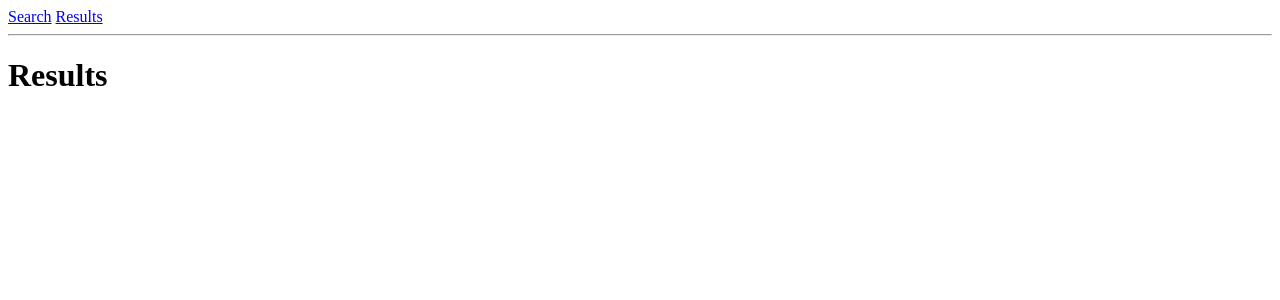
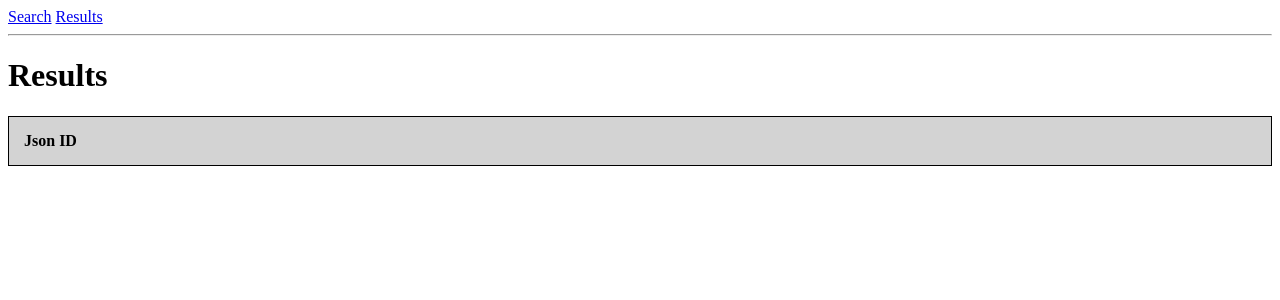
Before and after one commit to seng371-2019/Project, a Flask app: page /results in a window 1280 px wide. Shown: the top 300 px of the page. Run offline with Flask 2, Linux system fonts and the light colour scheme; lists and menus that the app fills with data are empty.

Commit message:
can now search and get accurate results displayed on the Results page

```diff
--- a/flask/app/routes.py
+++ b/flask/app/routes.py
@@ -5,17 +5,17 @@ from app import app
 from app.form import SearchForm
 from app.mongodb import FromMongo
 
+#list used to hold id's of query results
+result_id = []
 
-# Data used for testing. When the actual search results come back this will get replaced.
-test_id = ["20170831_162740_ssc1d1", "20170831_172754_101c", "Houston-East-20170831-103f-100d-0f4f-RGB"]
-
-
+#Querying min cloud cover
 def mincloudcover(collection, min):
 	for item in collection:
 		if item["properties"]["eo:cloud_cover"] < min:
 			collection.remove(item)
 	return collection
 
+#Querying max cloud cover
 def maxcloudcover(collection, max):
 	for item in collection:
 		if item["properties"]["eo:cloud_cover"] > max:
@@ -30,10 +30,10 @@ def filter(form):
 	my_cursor = []
 	for item in list:
 		my_cursor.append(item)
-
+	#query all items in the collection
 	my_cursor = mincloudcover(my_cursor, form.mincloudcover.data)
 	my_cursor = maxcloudcover(my_cursor, form.maxcloudcover.data)
-
+	#return cursor with remaining jsons
 	return my_cursor
 
 @app.route('/')
@@ -44,14 +44,15 @@ def home():
 def search():
 	form = SearchForm()
 	if form.validate_on_submit():
-		# data = FromMongo(query, skip, cursor)
+		#get query results
 		results = filter(form)
-		flash('Searching  dataset "{}" between {} and {} dates, between {} and {} times, with cloud cover in range {} to {}'.format(form.dataset.data, form.startdate.data, form.enddate.data, form.starttime.data, form.endtime.data, form.mincloudcover.data, form.maxcloudcover.data))
+
+		#flash('Searching  dataset "{}" between {} and {} dates, between {} and {} times, with cloud cover in range {} to {}'.format(form.dataset.data, form.startdate.data, form.enddate.data, form.starttime.data, form.endtime.data, form.mincloudcover.data, form.maxcloudcover.data))
 		for item in results:
-			flash(item["id"])
+			result_id.append(item["id"])
 		return redirect(url_for('results'))
 	return render_template('search.html', title='Search',form=form)
 
 @app.route('/results')
 def results():
-	return render_template('results.html', title='Results')
+	return render_template('results.html', title='Results', results = result_id)
--- a/flask/app/templates/base.html
+++ b/flask/app/templates/base.html
@@ -1,4 +1,20 @@
 <html>
+<style>
+table, th, td {
+  border: 1px solid black;
+  border-collapse: collapse;
+}
+th, td {
+  padding: 15px;
+}
+th {
+  text-align: left;
+  background-color: lightgrey;
+}
+table {
+  border-spacing: 5px;
+}
+</style>
     <head>
       	{% if title %}
       	<title>{{ title }}</title>
--- a/flask/app/templates/results.html
+++ b/flask/app/templates/results.html
@@ -2,8 +2,14 @@
 
 {% block content %}
     <h1>Results</h1>
-
-    {% for id in data_id %}
-    {{id}}
-    {% endfor %}
+        <table style="width:100%">
+            <tr>
+                <th>Json ID</th>
+            </tr>
+            {% for id in results %}
+            <tr>
+                <td>{{id}}</td>
+            </tr>
+            {% endfor %}
+        </table>
 {% endblock %}
--- a/flask/app/templates/search.html
+++ b/flask/app/templates/search.html
@@ -2,7 +2,6 @@
 
 {% block content %}
     <h1>Search</h1>
-	<p>This Works<p>
     <form action="" method="post" novalidate>
         {{ form.csrf_token }}
         {{ form.name }}
```
Also changed, not shown: flask/app/search.py (deleted, +0 -39 lines).
